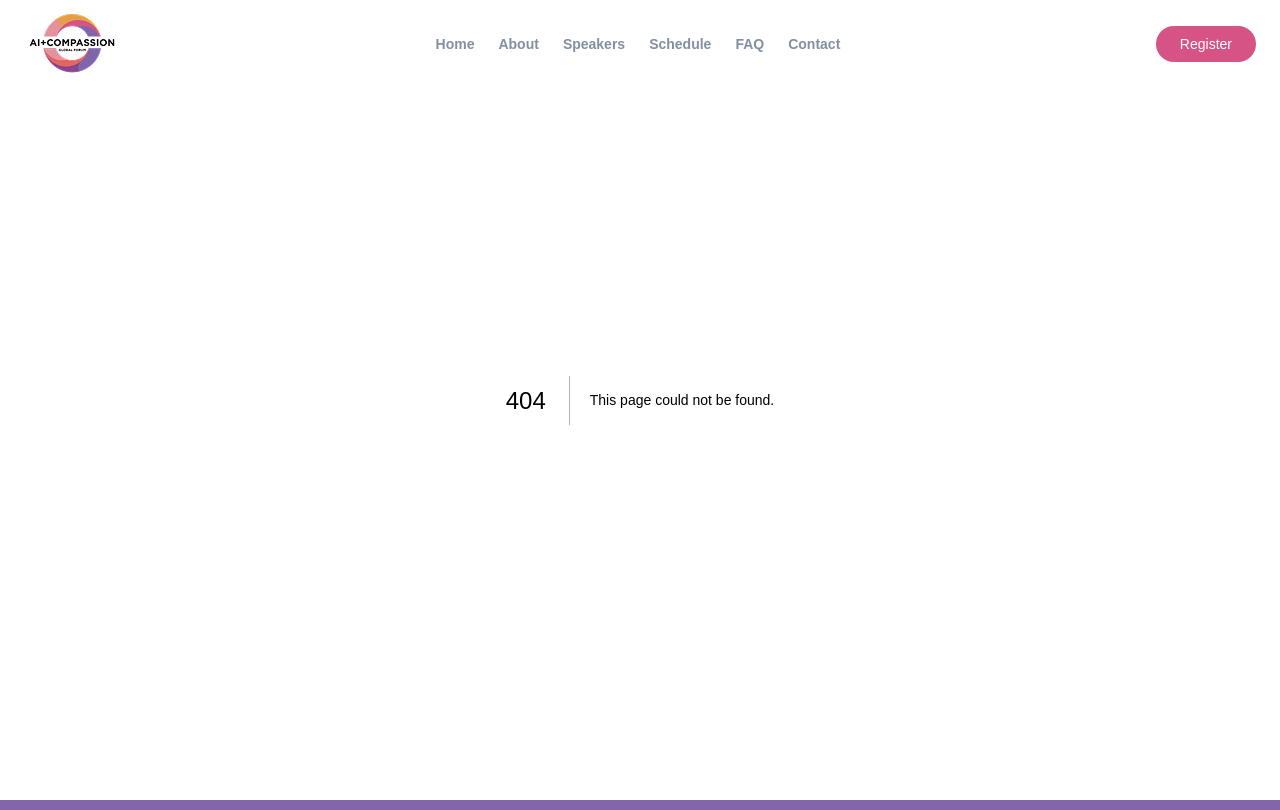
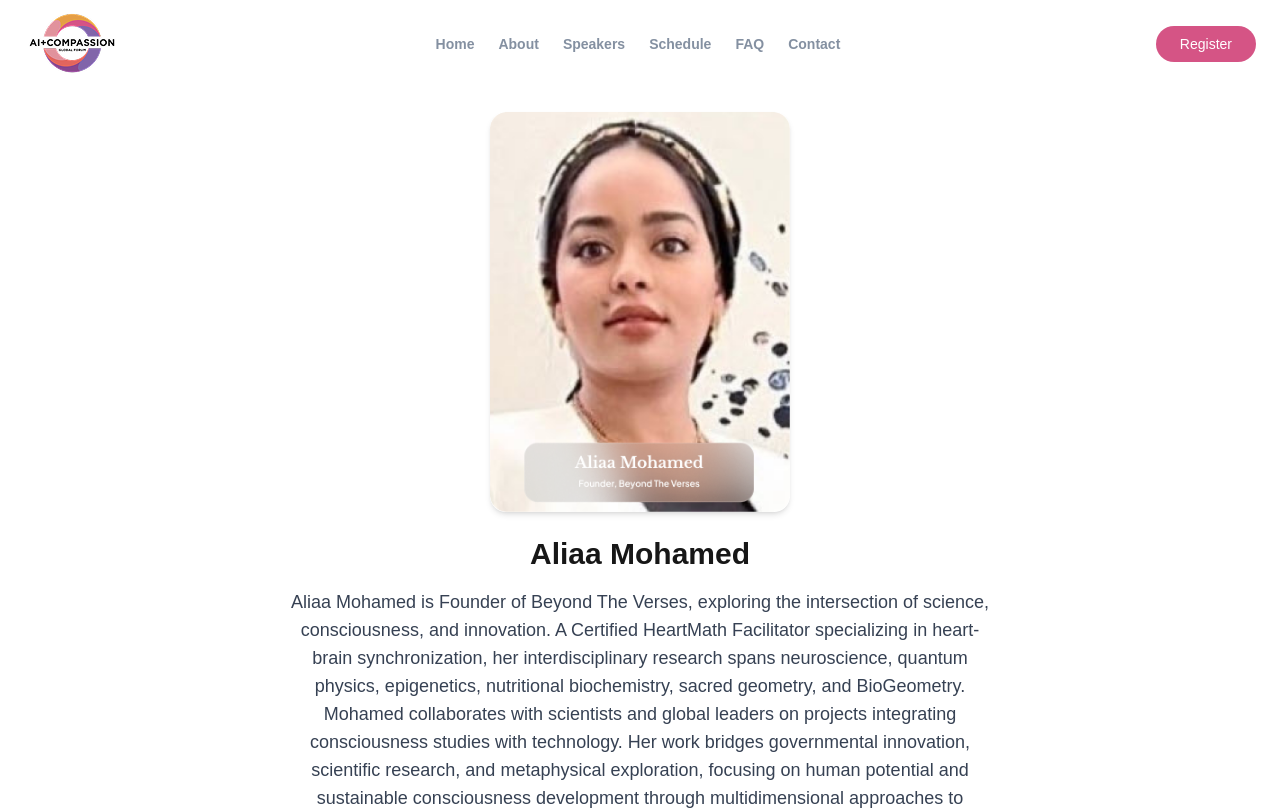
Before and after one commit to Algonots/ai-compassion_website, a Next.js app: page /speakers/aliaa-mohamed in a window 1280 px wide. Before the commit this address had no page. Shown: the top 810 px of the page. Built offline with nearby package versions, Linux system fonts and the light colour scheme.

Commit message:
updated speakers

```diff
--- /dev/null
+++ b/src/app/speakers/aliaa-mohamed/page.jsx
@@ -0,0 +1,21 @@
+import Image from "next/image";
+import aliaa from "@/../public/aliaa.png";
+
+export default function GaryABolles() {
+  return (
+    <div className="p-8 max-w-3xl mx-auto text-center mt-20">
+      <Image
+        src={aliaa}
+        alt="Hiroshi Ishiguro"
+        width={300}
+        height={300}
+        className="mx-auto rounded-2xl shadow-md"
+      />
+      <h1 className="text-3xl font-bold mt-6">Aliaa Mohamed
+</h1>
+      <p className="mt-4 text-lg text-gray-700">
+        Aliaa Mohamed is Founder of Beyond The Verses, exploring the intersection of science, consciousness, and innovation. A Certified HeartMath Facilitator specializing in heart-brain synchronization, her interdisciplinary research spans neuroscience, quantum physics, epigenetics, nutritional biochemistry, sacred geometry, and BioGeometry. Mohamed collaborates with scientists and global leaders on projects integrating consciousness studies with technology. Her work bridges governmental innovation, scientific research, and metaphysical exploration, focusing on human potential and sustainable consciousness development through multidimensional approaches to wellness and evolution.
+      </p>
+    </div>
+  );
+}
--- a/src/components/speakerSection/index.jsx
+++ b/src/components/speakerSection/index.jsx
@@ -47,6 +47,7 @@ import waleed from "@/../public/waleed.png";
 import elyas from "@/../public/elyas.png";
 import chada from "@/../public/chada.png";
 import sara from "@/../public/sara.png";
+import aliaa from "@/../public/aliaa.png";
 const speakers = [
   {
     slug: "hiroshi-ishiguro",
@@ -318,6 +319,12 @@ const speakers = [
     title: "Anas Almarie is an award-winning digital growth consultant and engineer with 17 years of experience, leading Social Station Branding & Marketing Agency in Dubai. He serves Fortune 500 companies and local businesses with branding, digital marketing, AI, and social media solutions. As Digital Marketing Institute trainer and LinkedIn Solutions Advisor, he maintains 98% satisfaction feedback. A keynote speaker featured on Dubai Eye, Sky News Arabia, Al Arabiya, and CNBC Arabia, Almarie speaks at events across the MENA region.",
     img: sara
   },
+  {
+    slug: "aliaa-mohamed",
+    name: "Aliaa Mohamed",
+    title: "Anas Almarie is an award-winning digital growth consultant and engineer with 17 years of experience, leading Social Station Branding & Marketing Agency in Dubai. He serves Fortune 500 companies and local businesses with branding, digital marketing, AI, and social media solutions. As Digital Marketing Institute trainer and LinkedIn Solutions Advisor, he maintains 98% satisfaction feedback. A keynote speaker featured on Dubai Eye, Sky News Arabia, Al Arabiya, and CNBC Arabia, Almarie speaks at events across the MENA region.",
+    img: aliaa
+  },
 ];
 
 
```
Also changed, not shown: public/aliaa.png (added).
